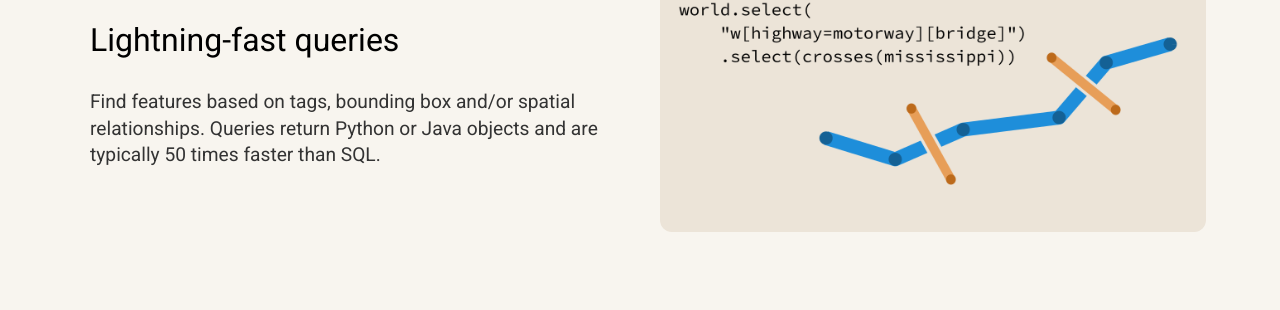
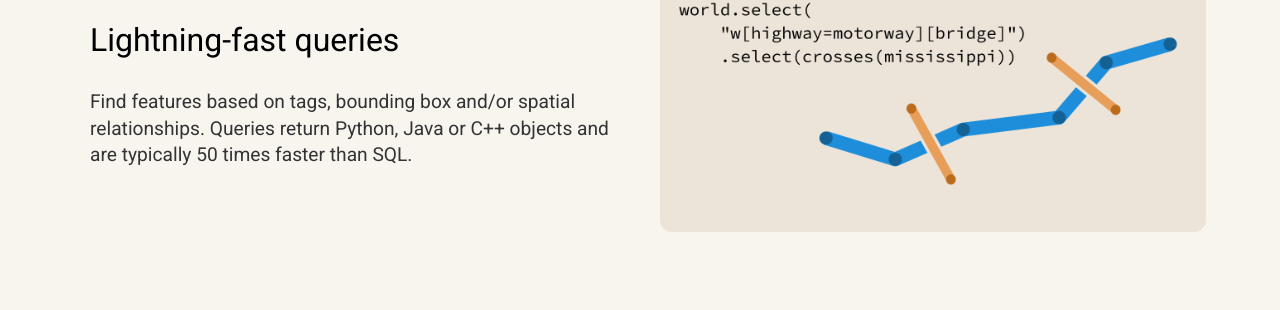
Before and after one commit to clarisma/geodesk-site, a Jekyll site: the page built from index.html, in a window 1280 px wide and 900 px high, scrolled down 762 px. Shown: the part 170-480 px from the top of the window. Built offline with Jekyll 4.4.1, drawn with Linux system fonts in a browser that asks for light colours.

```diff
--- a/index.html
+++ b/index.html
@@ -81,7 +81,7 @@ description: Fastest & lightest database engine for OpenStreetMap features
 			<div class="text editable">
 				<h2>Lightning-fast queries</h2>
 				<p>Find features based on tags, bounding box and/or spatial
-					relationships. Queries return Python or Java objects and are
+					relationships. Queries return Python, Java or C++ objects and are
 					typically 50 times faster than SQL.</p>
 			</div>
 			<div class="image">
```
